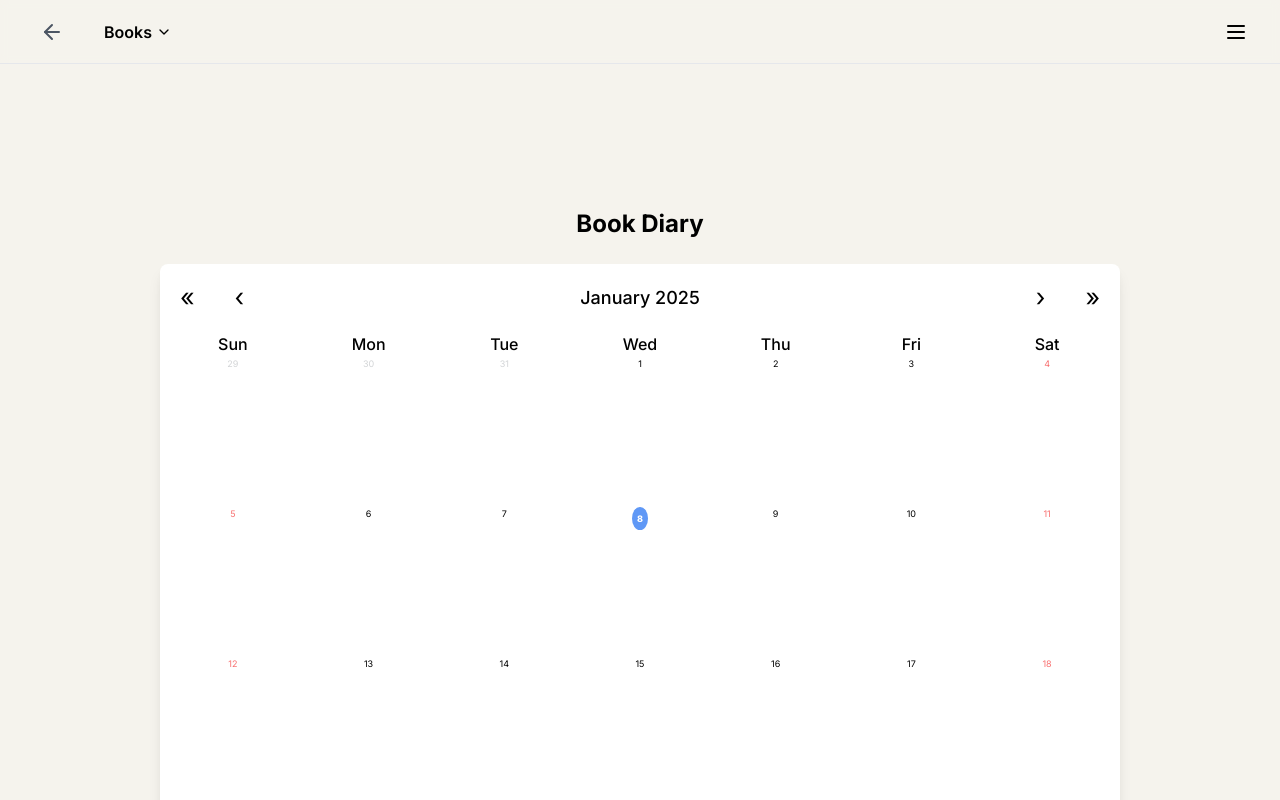
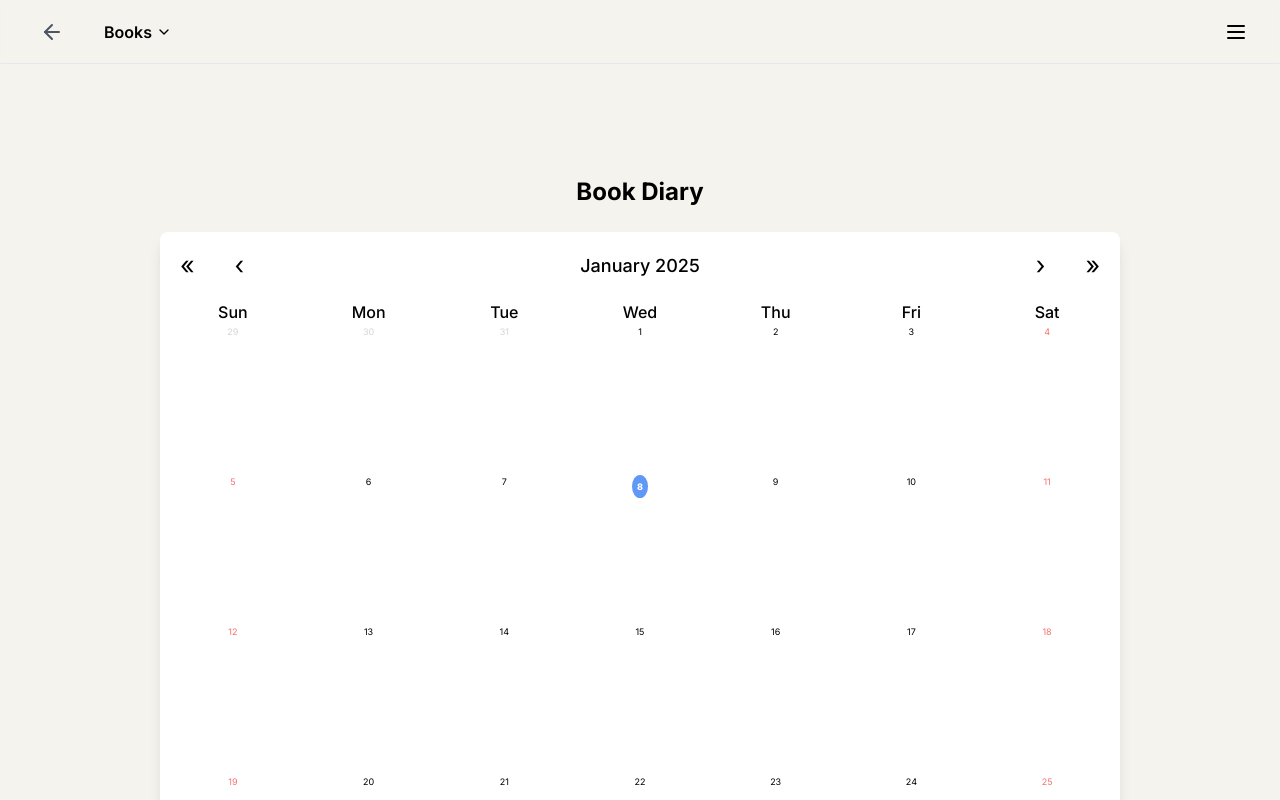
Before and after one commit to hwahyeon/book-diary, a Next.js app: page /book in a window 1280 px wide. Shown: the top 800 px of the page. Built offline with nearby package versions, Linux system fonts and the light colour scheme.

Commit message:
style: Adjust padding

```diff
--- a/src/app/book/page.tsx
+++ b/src/app/book/page.tsx
@@ -30,7 +30,7 @@ const HomePage: React.FC = () => {
   }, []);
 
   return (
-    <div className="min-h-screen bg-background flex flex-col items-center py-32">
+    <div className="min-h-screen bg-background flex flex-col items-center py-24">
       <h1 className="text-2xl font-bold mb-6">Book Diary</h1>
       <BookCalendar books={books} />
     </div>
```
